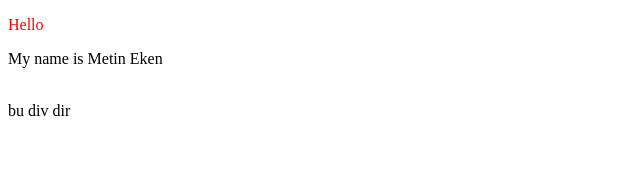
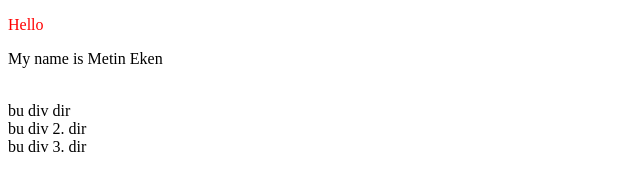
Before and after one commit to MetinEken/my-Site, a plain HTML site: page index.html in a window 1280 px wide. Shown: the whole page, without its empty margins (0-640 px from the left). Drawn offline with Linux system fonts and the light colour scheme.

Commit message:
yeni ekleme oldu

```diff
--- a/index.html
+++ b/index.html
@@ -11,5 +11,7 @@
     <p>My name is Metin Eken</p>
     <img />
     <div>bu div dir</div>
+    <div>bu div 2. dir</div>
+    <div>bu div 3. dir</div>
   </body>
 </html>
```
